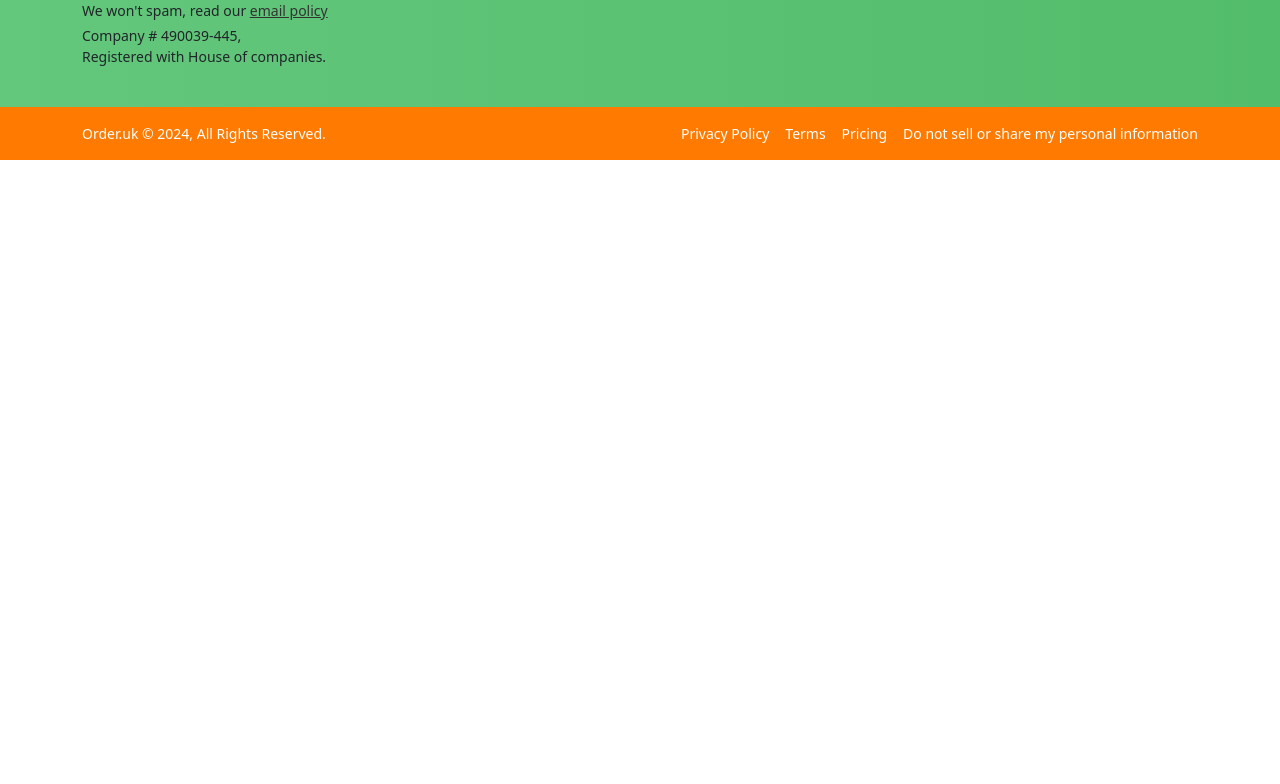
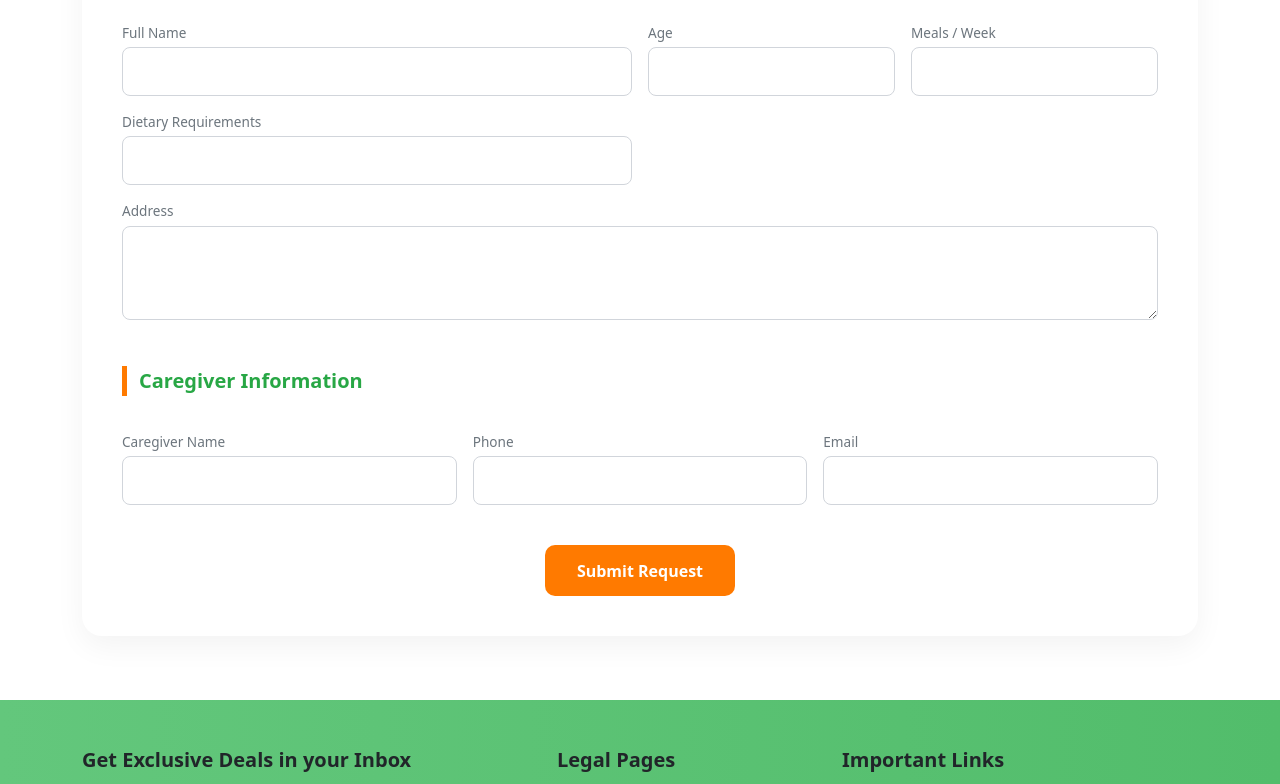
Before and after one commit to PyaePhyoKo69/Enterprise-app-Development, a plain HTML site: page member.html in a window 1280 px wide. Shown: the part 294-1078 px from the top of the page. Before the commit the page ends 800 px from the top, so only its background shows below. Drawn offline with Linux system fonts and the light colour scheme.

Commit message:
member.html and css

```diff
--- /dev/null
+++ b/css/membereg.css
@@ -0,0 +1,108 @@
+/* =========================
+   Registration Form Section
+   ========================= */
+
+/* Wrapper spacing */
+.form-wrapper {
+  margin: 3rem auto 4rem;
+}
+
+/* Info note */
+.info-note {
+  background: var(--light-green);
+  color: var(--gray);
+  padding: 1rem 1.25rem;
+  border-radius: 10px;
+  margin-bottom: 2rem;
+  font-size: 0.95rem;
+}
+
+/* Main form card */
+.registration-form {
+  background: var(--white);
+  padding: 2.5rem;
+  border-radius: 20px;
+  box-shadow: 0 10px 30px rgba(0, 0, 0, 0.05);
+}
+
+/* Fieldset reset + spacing */
+.registration-form fieldset {
+  border: none;
+  margin-bottom: 2.5rem;
+  padding: 0;
+}
+
+/* Section title */
+.registration-form legend {
+  font-size: 1.25rem;
+  font-weight: 600;
+  color: var(--green);
+  margin-bottom: 1.25rem;
+  padding-left: 0.75rem;
+  border-left: 5px solid var(--orange);
+}
+
+/* Labels */
+.registration-form label {
+  display: block;
+  font-size: 0.85rem;
+  color: var(--gray);
+  margin-bottom: 0.25rem;
+}
+
+/* Inputs & textarea */
+.registration-form input,
+.registration-form textarea {
+  width: 100%;
+  padding: 0.75rem;
+  border-radius: 8px;
+  border: 1px solid #d1d5db;
+  font-family: inherit;
+  font-size: 0.95rem;
+}
+
+/* Focus state (important UX) */
+.registration-form input:focus,
+.registration-form textarea:focus {
+  outline: none;
+  border-color: var(--green);
+}
+
+/* Textarea resize */
+.registration-form textarea {
+  resize: vertical;
+}
+
+/* Submit area */
+.form-actions {
+  text-align: center;
+  margin-top: 2rem;
+}
+
+/* Primary button (form-specific use) */
+.btn-primary {
+  background-color: var(--orange);
+  color: var(--white);
+  padding: 0.85rem 2rem;
+  border: none;
+  border-radius: 10px;
+  font-size: 1rem;
+  font-weight: 600;
+  cursor: pointer;
+}
+
+/* Hover (desktop only feel) */
+.btn-primary:hover {
+  opacity: 0.9;
+}
+
+/* Mobile tweaks */
+@media (max-width: 576px) {
+  .registration-form {
+    padding: 1.75rem 1.25rem;
+  }
+
+  .btn-primary {
+    width: 100%;
+  }
+}
--- a/member.html
+++ b/member.html
@@ -6,11 +6,13 @@
     <meta http-equiv="X-UA-Compatible" content="IE=edge">
     <meta name="viewport" content="width-device-width, initial-scale=1.0">
     <title>MerryOnWheel</title>
+    <link href="https://fonts.googleapis.com/css2?family=Inter:wght@400;600;700&display=swap" rel="stylesheet">
     <link rel="stylesheet" href="assets/css/bootstrap.css">
     <link rel="stylesheet" href="assets/css/bootstrap.css">
     <link rel="stylesheet" href="css/main.css">
     <link rel="stylesheet" href="css/nav.css">
     <link rel="stylesheet" href="css/footer.css">
+    <link rel="stylesheet" href="css/membereg.css">
 
 </head>
 <body>
@@ -39,6 +41,84 @@
     <a class="btn-hero-volunteer navbar-volunteer" href="#">Volunteer</a>
   </div>
 </nav>
+
+
+<main class="container form-wrapper">
+
+  <div class="info-note">
+    📍 Information provided here helps MerryMeal assess food needs and plan resources efficiently.
+  </div>
+
+  <!-- REAL FORM -->
+  <form
+    class="registration-form"
+    data-form="member-caregiver"
+    method="POST"
+  >
+
+    <!-- MEMBER -->
+    <fieldset class="form-section">
+      <legend>Member Information</legend>
+
+      <div class="row g-3">
+        <div class="col-md-6">
+          <label for="member_name">Full Name</label>
+          <input id="member_name" name="member_name" type="text" required>
+        </div>
+
+        <div class="col-md-3">
+          <label for="member_age">Age</label>
+          <input id="member_age" name="member_age" type="number">
+        </div>
+
+        <div class="col-md-3">
+          <label for="meals_per_week">Meals / Week</label>
+          <input id="meals_per_week" name="meals_per_week" type="number">
+        </div>
+
+        <div class="col-md-6">
+          <label for="dietary">Dietary Requirements</label>
+          <input id="dietary" name="dietary" type="text">
+        </div>
+
+        <div class="col-12">
+          <label for="address">Address</label>
+          <textarea id="address" name="address" rows="3"></textarea>
+        </div>
+      </div>
+    </fieldset>
+
+    <!-- CAREGIVER -->
+    <fieldset class="form-section">
+      <legend>Caregiver Information</legend>
+
+      <div class="row g-3">
+        <div class="col-md-4">
+          <label for="caregiver_name">Caregiver Name</label>
+          <input id="caregiver_name" name="caregiver_name" type="text">
+        </div>
+
+        <div class="col-md-4">
+          <label for="caregiver_phone">Phone</label>
+          <input id="caregiver_phone" name="caregiver_phone" type="tel">
+        </div>
+
+        <div class="col-md-4">
+          <label for="caregiver_email">Email</label>
+          <input id="caregiver_email" name="caregiver_email" type="email">
+        </div>
+      </div>
+    </fieldset>
+
+    <div class="form-actions">
+      <button type="submit" class="btn-primary">
+        Submit Request
+      </button>
+    </div>
+
+  </form>
+
+</main>
 
 </body>
 <footer class="main-footer text-dark pt-5">
@@ -109,8 +189,5 @@
   </div>
 </footer>
 
-
-
-
 </footer>
 </html>
```
